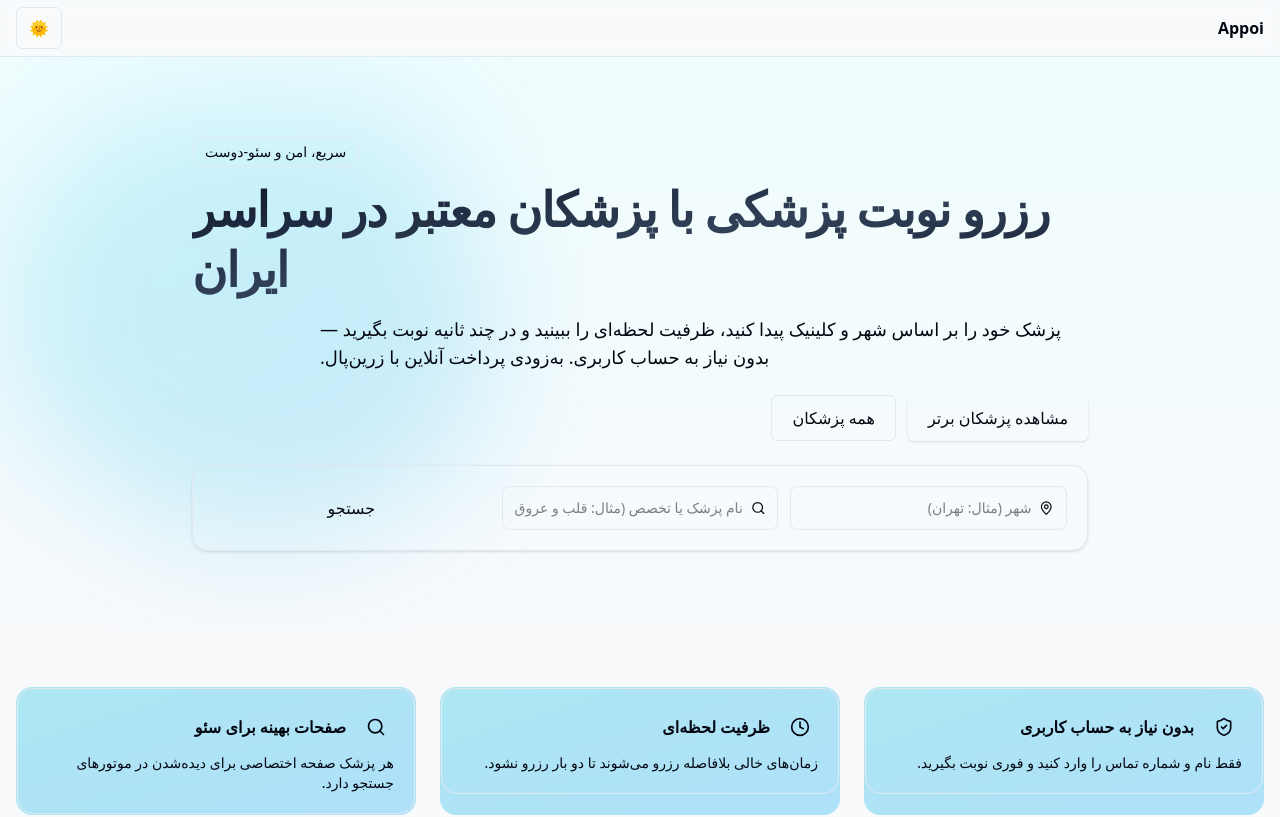
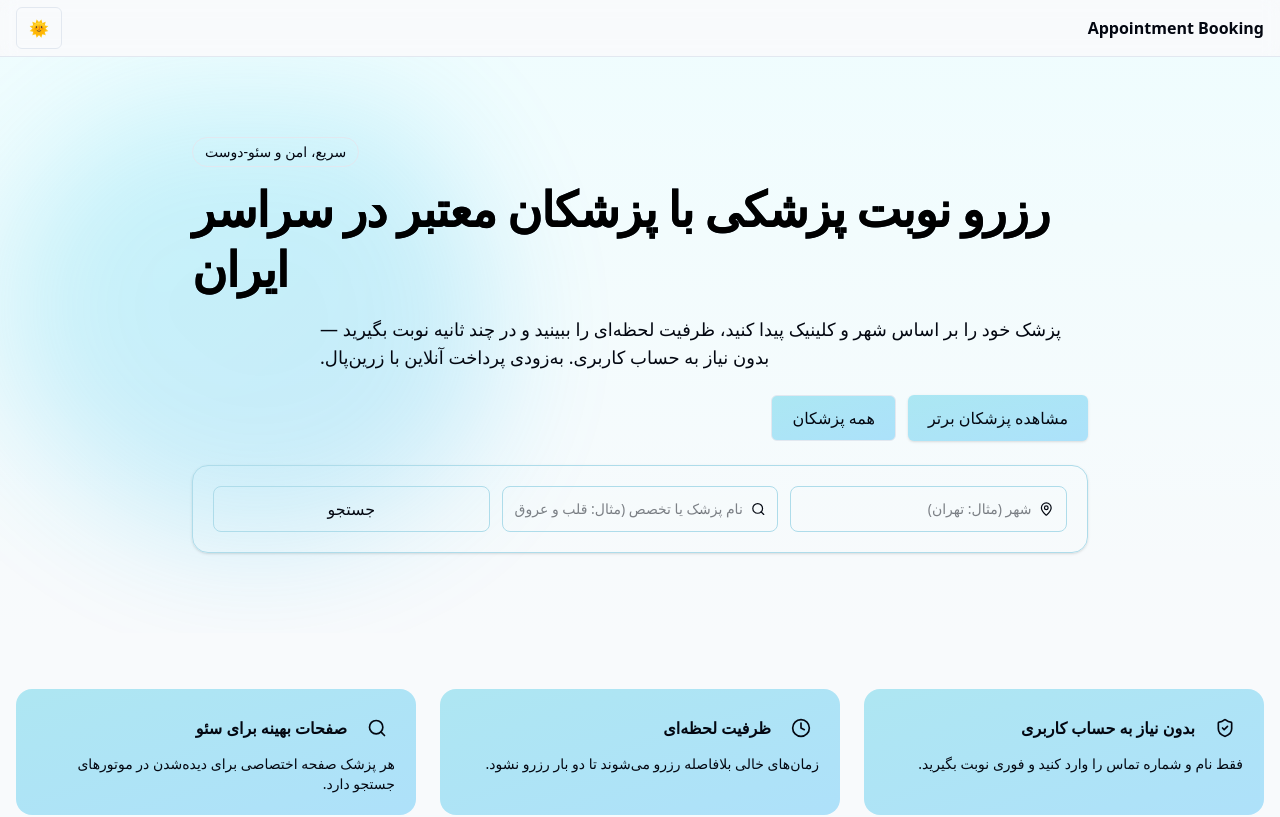
Before and after one commit to PooyaPayvar21/eyni, a Next.js app: page / in a window 1280 px wide. Shown: the top 817 px of the page. Built offline with nearby package versions, Linux system fonts and the light colour scheme; no server answers; the database is empty.

Commit message:
pooya edit

```diff
--- a/src/app/doctors/page.tsx
+++ b/src/app/doctors/page.tsx
@@ -25,9 +25,9 @@ export default async function DoctorsPage({
 }: {
   searchParams: SearchParams;
 }) {
-  const city = searchParams?.city?.trim();
-  const q = searchParams?.q?.trim();
-  const specialty = searchParams?.specialty?.trim();
+  const city = await searchParams?.city?.trim();
+  const q = await searchParams?.q?.trim();
+  const specialty = await searchParams?.specialty?.trim();
 
   // Get all active cities for filtering
   const cities = await prisma.city.findMany({
--- a/src/app/layout.tsx
+++ b/src/app/layout.tsx
@@ -39,7 +39,7 @@ export default function RootLayout({
           <header className="border-b sticky top-0 z-40 bg-background/80 backdrop-blur supports-[backdrop-filter]:bg-background/60">
             <div className="container mx-auto flex items-center justify-between h-14 px-4">
               <Link href="/" className="font-semibold">
-                Appoi
+                Appointment Booking
               </Link>
               <ThemeToggle />
             </div>
--- a/src/app/page.tsx
+++ b/src/app/page.tsx
@@ -1,6 +1,13 @@
 import prisma from "@/lib/prisma";
 import Link from "next/link";
-import { ShieldCheck, Clock, Search, MapPin, Building2, ArrowRight } from "lucide-react";
+import {
+  ShieldCheck,
+  Clock,
+  Search,
+  MapPin,
+  Building2,
+  ArrowRight,
+} from "lucide-react";
 import { TopDoctorsGrid } from "@/components/top-doctors-grid";
 
 export default async function Home() {
@@ -27,29 +34,59 @@ export default async function Home() {
       <section className="relative overflow-hidden">
         <div className="absolute inset-0 bg-gradient-to-b from-cyan-50/70 to-transparent dark:from-cyan-950/20 pointer-events-none" />
         {/* Decorative hero wave */}
-        <svg aria-hidden className="absolute -left-20 -top-20 h-[40rem] w-[40rem] opacity-20 blur-3xl dark:opacity-25 pointer-events-none" viewBox="0 0 200 200">
+        <svg
+          aria-hidden
+          className="absolute -left-20 -top-20 h-[40rem] w-[40rem] opacity-20 blur-3xl dark:opacity-25 pointer-events-none"
+          viewBox="0 0 200 200"
+        >
           <defs>
             <linearGradient id="g1" x1="0" y1="0" x2="1" y2="1">
               <stop offset="0%" stopColor="#22d3ee" />
               <stop offset="100%" stopColor="#0ea5e9" />
             </linearGradient>
           </defs>
-          <path fill="url(#g1)" d="M42.5,-61.3C53.6,-55.8,60.8,-44.6,66.8,-32.5C72.8,-20.4,77.7,-7.3,78.7,6.5C79.7,20.4,76.9,34.9,68.8,46.4C60.7,57.9,47.3,66.3,33.2,71.2C19.1,76.1,4.3,77.5,-9.6,74.7C-23.5,71.8,-36.5,64.6,-48.1,55C-59.7,45.4,-69.8,33.4,-73.9,19.6C-77.9,5.8,-75.9,-9.7,-69.4,-23.3C-63,-36.8,-52,-48.4,-39.7,-54.6C-27.4,-60.9,-13.7,-61.9,-0.6,-60.9C12.5,-59.9,25,-56.9,42.5,-61.3Z" transform="translate(100 100)" />
+          <path
+            fill="url(#g1)"
+            d="M42.5,-61.3C53.6,-55.8,60.8,-44.6,66.8,-32.5C72.8,-20.4,77.7,-7.3,78.7,6.5C79.7,20.4,76.9,34.9,68.8,46.4C60.7,57.9,47.3,66.3,33.2,71.2C19.1,76.1,4.3,77.5,-9.6,74.7C-23.5,71.8,-36.5,64.6,-48.1,55C-59.7,45.4,-69.8,33.4,-73.9,19.6C-77.9,5.8,-75.9,-9.7,-69.4,-23.3C-63,-36.8,-52,-48.4,-39.7,-54.6C-27.4,-60.9,-13.7,-61.9,-0.6,-60.9C12.5,-59.9,25,-56.9,42.5,-61.3Z"
+            transform="translate(100 100)"
+          />
         </svg>
         <div className="container mx-auto px-4 py-12 sm:py-16 lg:py-20 relative">
           <div className="mx-auto max-w-2xl md:max-w-3xl lg:max-w-4xl text-center md:text-left">
-            <p className="inline-flex items-center rounded-full border px-3 py-1 text-sm text-muted-foreground">سریع، امن و سئو‑دوست</p>
-            <h1 className="mt-3 text-3xl sm:text-4xl lg:text-5xl font-extrabold leading-tight tracking-tight bg-gradient-to-br from-slate-900 via-slate-700 to-slate-900 dark:from-slate-100 dark:via-slate-300 dark:to-slate-100 bg-clip-text text-transparent">رزرو نوبت پزشکی با پزشکان معتبر در سراسر ایران</h1>
-            <p className="mt-4 text-muted-foreground text-base sm:text-lg max-w-2xl md:max-w-3xl">پزشک خود را بر اساس شهر و کلینیک پیدا کنید، ظرفیت‌ لحظه‌ای را ببینید و در چند ثانیه نوبت بگیرید — بدون نیاز به حساب کاربری. به‌زودی پرداخت آنلاین با زرین‌پال.</p>
-            <div className="mt-6 flex flex-wrap gap-3 justify-center md:justify-start">
-              <Link href="#top-doctors" className="inline-flex items-center justify-center rounded-md bg-primary px-5 py-2.5 text-primary-foreground font-medium shadow hover:bg-primary/90 w-full sm:w-auto">مشاهده پزشکان برتر</Link>
-              <Link href="/doctors" className="inline-flex items-center justify-center rounded-md border px-5 py-2.5 font-medium hover:bg-accent w-full sm:w-auto">همه پزشکان</Link>
+            <p className="inline-flex items-center rounded-full border px-3 py-1 text-sm text-muted-foreground">
+              سریع، امن و سئو‑دوست
+            </p>
+            <h1 className="mt-3 text-black text-3xl sm:text-4xl lg:text-5xl font-extrabold leading-tight tracking-tight bg-gradient-to-br from-slate-900 via-slate-700 to-slate-900 dark:from-slate-100 dark:via-slate-300 dark:to-slate-100 bg-clip-text dark:text-white ">
+              رزرو نوبت پزشکی با پزشکان معتبر در سراسر ایران
+            </h1>
+            <p className="mt-4 text-muted-foreground text-base sm:text-lg max-w-2xl md:max-w-3xl">
+              پزشک خود را بر اساس شهر و کلینیک پیدا کنید، ظرفیت‌ لحظه‌ای را
+              ببینید و در چند ثانیه نوبت بگیرید — بدون نیاز به حساب کاربری.
+              به‌زودی پرداخت آنلاین با زرین‌پال.
+            </p>
+            <div className="mt-6 flex flex-wrap gap-3 justify-center md:justify-start transition-all transform-0.1">
+              <Link
+                href="#top-doctors"
+                className="inline-flex items-center justify-center rounded-md bg-gradient-to-br from-cyan-500/30 to-sky-500/30 px-5 py-2.5 text-primary-foreground font-medium shadow hover:bg-primary/90 w-full sm:w-auto hover:bg-[#B1DEEC] hover:scale-105"
+              >
+                مشاهده پزشکان برتر
+              </Link>
+              <Link
+                href="/doctors"
+                className="inline-flex items-center bg-gradient-to-br from-cyan-500/30 to-sky-500/30 justify-center rounded-md border px-5 py-2.5 font-medium hover:bg-accent w-full sm:w-auto hover:bg-[#B1DEEC] hover:scale-105"
+              >
+                همه پزشکان
+              </Link>
             </div>
 
             {/* Quick search panel */}
-            <div className="mt-6 rounded-2xl border bg-card p-4 sm:p-5 shadow-sm">
-              <form action="/doctors" method="get" className="grid grid-cols-1 md:grid-cols-3 gap-3">
-                <div className="flex items-center gap-2 rounded-lg border px-3 py-2 bg-background">
+            <div className="mt-6 rounded-2xl border border-[#AEDCEA] bg-card p-4 sm:p-5 shadow-sm">
+              <form
+                action="/doctors"
+                method="get"
+                className="grid grid-cols-1 md:grid-cols-3 gap-3"
+              >
+                <div className="flex items-center gap-2 rounded-lg border border-[#AEDCEA] px-3 py-2 bg-background">
                   <MapPin className="h-4 w-4 text-muted-foreground" />
                   <input
                     name="city"
@@ -57,7 +94,7 @@ export default async function Home() {
                     className="w-full bg-transparent outline-none text-sm"
                   />
                 </div>
-                <div className="flex items-center gap-2 rounded-lg border px-3 py-2 bg-background">
+                <div className="flex items-center gap-2 rounded-lg border border-[#AEDCEA] px-3 py-2 bg-background">
                   <Search className="h-4 w-4 text-muted-foreground" />
                   <input
                     name="q"
@@ -67,7 +104,7 @@ export default async function Home() {
                 </div>
                 <button
                   type="submit"
-                  className="inline-flex items-center justify-center rounded-lg bg-primary px-4 py-2.5 text-primary-foreground font-medium hover:bg-primary/90"
+                  className="cursor-pointer border border-[#AEDCEA] inline-flex items-center justify-center rounded-lg bg-primary px-4 py-2.5 text-primary-foreground font-medium hover:bg-primary/90 hover:scale-105 hover:bg-[#AEE5F4] transition-all transform-0.1"
                 >
                   جستجو
                 </button>
@@ -80,37 +117,43 @@ export default async function Home() {
       {/* Platform highlights */}
       <section className="container mx-auto px-4 py-10 sm:py-14">
         <div className="mx-auto max-w-7xl grid gap-4 sm:gap-6 grid-cols-1 sm:grid-cols-2 lg:grid-cols-3">
-          <div className="rounded-2xl p-[1px] bg-gradient-to-br from-cyan-500/30 to-sky-500/30">
-            <div className="rounded-2xl border p-5 hover:shadow-sm transition-shadow bg-card">
+          <div className="rounded-2xl p-[1px] bg-gradient-to-br from-cyan-500/30 to-sky-500/30 hover:shadow-sm cursor-pointer">
+            <div className="rounded-2xl p-5 transition-shadow bg-card">
               <div className="flex items-center gap-3">
                 <span className="inline-flex h-9 w-9 items-center justify-center rounded-full bg-primary/10 text-primary">
                   <ShieldCheck className="h-5 w-5" />
                 </span>
                 <h3 className="font-semibold">بدون نیاز به حساب کاربری</h3>
               </div>
-              <p className="text-sm text-muted-foreground mt-2">فقط نام و شماره تماس را وارد کنید و فوری نوبت بگیرید.</p>
+              <p className="text-sm text-muted-foreground mt-2">
+                فقط نام و شماره تماس را وارد کنید و فوری نوبت بگیرید.
+              </p>
             </div>
           </div>
-          <div className="rounded-2xl p-[1px] bg-gradient-to-br from-cyan-500/30 to-sky-500/30">
-            <div className="rounded-2xl border p-5 hover:shadow-sm transition-shadow bg-card">
+          <div className="rounded-2xl p-[1px] bg-gradient-to-br from-cyan-500/30 to-sky-500/30 hover:shadow-sm cursor-pointer">
+            <div className="rounded-2xl p-5 transition-shadow bg-card">
               <div className="flex items-center gap-3">
                 <span className="inline-flex h-9 w-9 items-center justify-center rounded-full bg-primary/10 text-primary">
                   <Clock className="h-5 w-5" />
                 </span>
                 <h3 className="font-semibold">ظرفیت لحظه‌ای</h3>
               </div>
-              <p className="text-sm text-muted-foreground mt-2">زمان‌های خالی بلافاصله رزرو می‌شوند تا دو بار رزرو نشود.</p>
+              <p className="text-sm text-muted-foreground mt-2">
+                زمان‌های خالی بلافاصله رزرو می‌شوند تا دو بار رزرو نشود.
+              </p>
             </div>
           </div>
-          <div className="rounded-2xl p-[1px] bg-gradient-to-br from-cyan-500/30 to-sky-500/30">
-            <div className="rounded-2xl border p-5 hover:shadow-sm transition-shadow bg-card">
+          <div className="rounded-2xl p-[1px] bg-gradient-to-br from-cyan-500/30 to-sky-500/30 hover:shadow-sm cursor-pointer">
+            <div className="rounded-2xl p-5 transition-shadow bg-card">
               <div className="flex items-center gap-3">
                 <span className="inline-flex h-9 w-9 items-center justify-center rounded-full bg-primary/10 text-primary">
                   <Search className="h-5 w-5" />
                 </span>
                 <h3 className="font-semibold">صفحات بهینه برای سئو</h3>
               </div>
-              <p className="text-sm text-muted-foreground mt-2">هر پزشک صفحه اختصاصی برای دیده‌شدن در موتورهای جستجو دارد.</p>
+              <p className="text-sm text-muted-foreground mt-2">
+                هر پزشک صفحه اختصاصی برای دیده‌شدن در موتورهای جستجو دارد.
+              </p>
             </div>
           </div>
         </div>
@@ -120,10 +163,19 @@ export default async function Home() {
       <section id="top-doctors" className="container mx-auto px-4 pb-14">
         <div className="mx-auto max-w-7xl flex items-end justify-between mb-6 px-1">
           <div>
-            <h2 className="text-2xl sm:text-3xl font-bold">پزشکان پربازدید و پُر نوبت</h2>
-            <p className="text-muted-foreground mt-1">بر اساس تعداد نوبت‌های اخیر.</p>
+            <h2 className="text-2xl sm:text-3xl font-bold">
+              پزشکان پربازدید و پُر نوبت
+            </h2>
+            <p className="text-muted-foreground mt-1">
+              بر اساس تعداد نوبت‌های اخیر.
+            </p>
           </div>
-          <Link href="/doctors" className="hidden sm:inline-flex rounded-md border px-3 py-1.5 text-sm hover:bg-accent">مشاهده همه</Link>
+          <Link
+            href="/doctors"
+            className="hidden sm:inline-flex rounded-md border px-3 py-1.5 text-sm hover:bg-accent hover:bg-[#AEDCEA] hover:scale-105 transition-all transform-0.1"
+          >
+            مشاهده همه
+          </Link>
         </div>
 
         {topDoctors.length === 0 ? (
```
Also changed, not shown: src/app/doctors/[slug]/page.tsx (+17 -13 lines), src/components/top-doctors-grid.tsx (+31 -12 lines), 1 other file (tests, documents, lock files or other folders).
